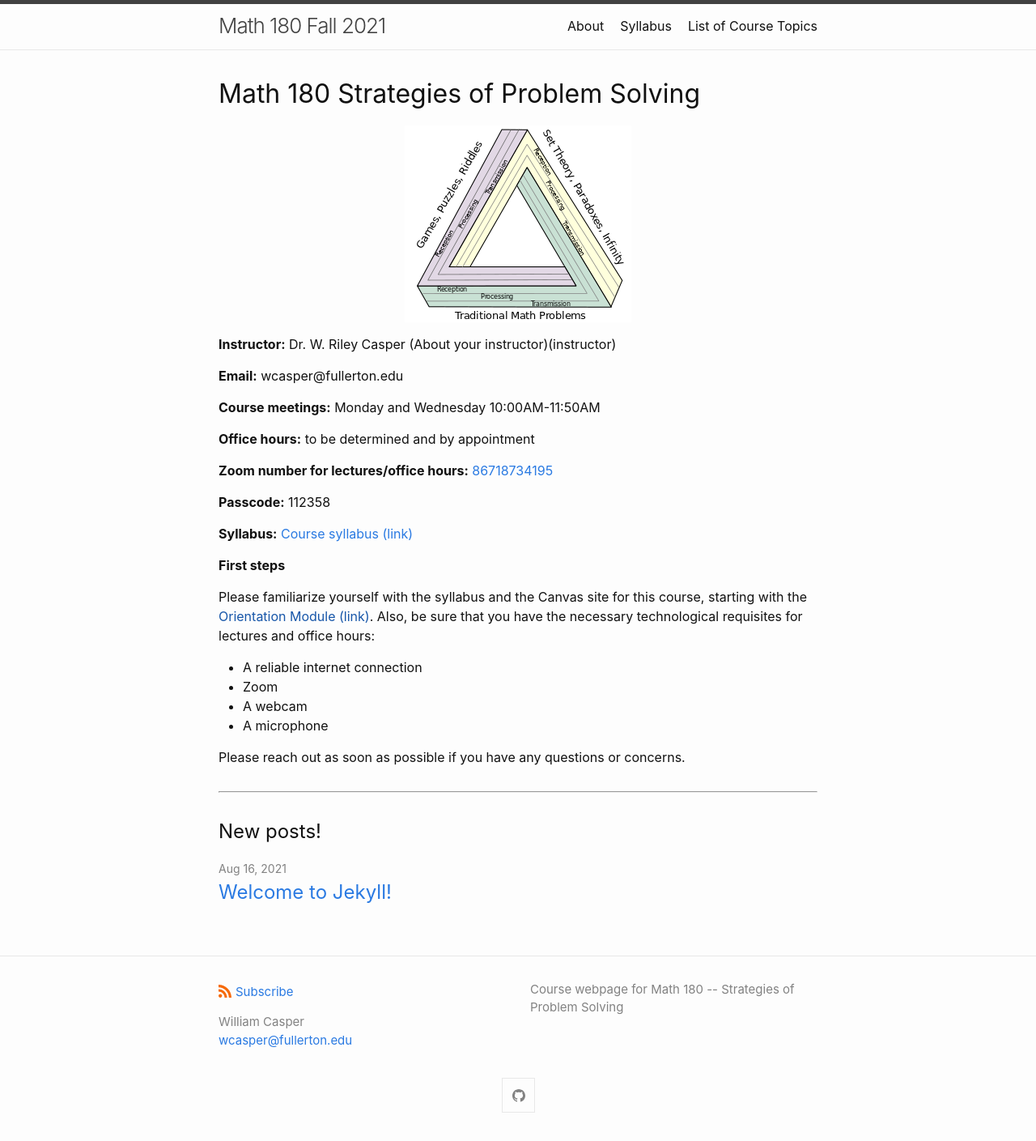
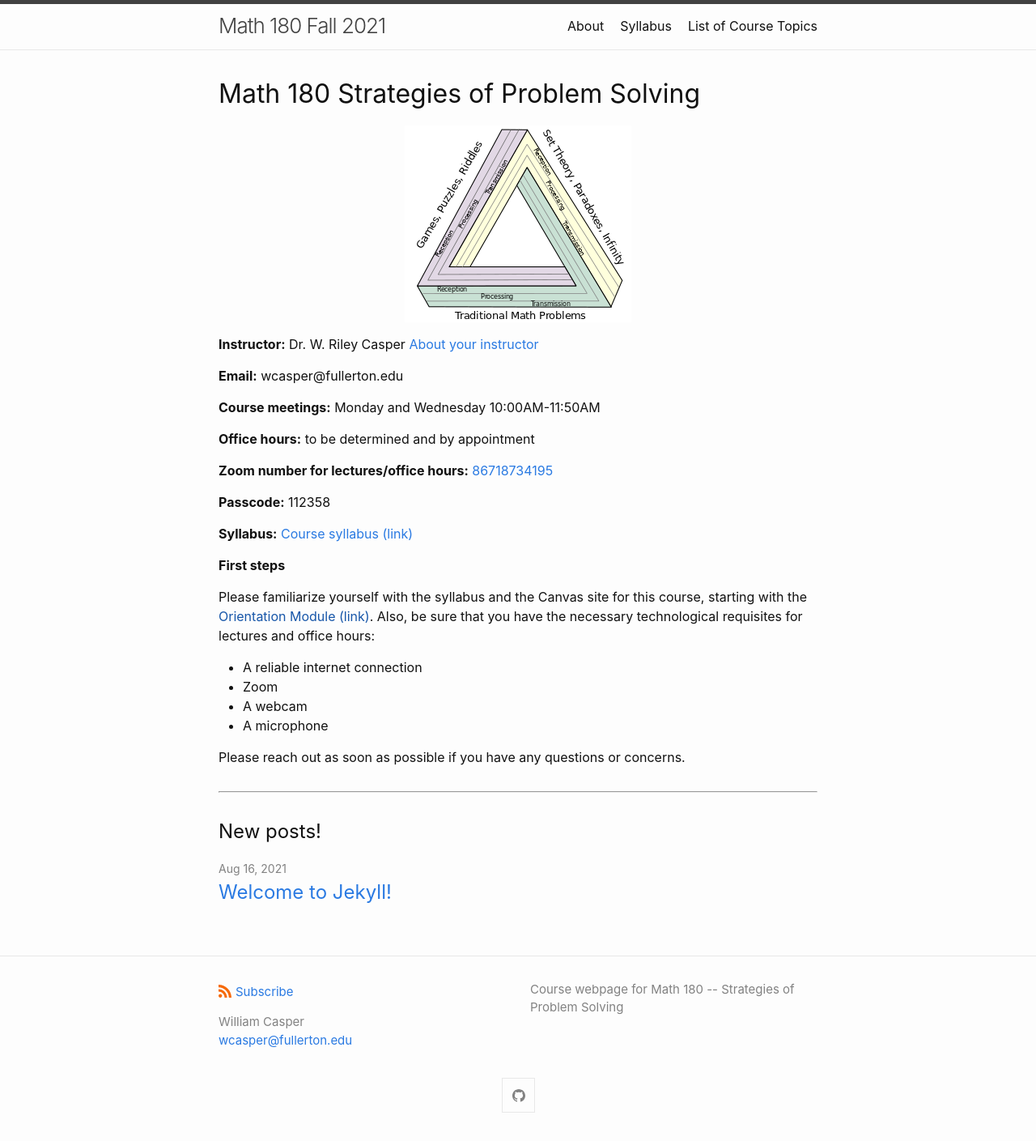
Before and after one commit to wcasper/math180fall2021, a Jekyll site: the page built from index.md, in a window 1280 px wide. Shown: the whole page at 81% size. Built offline with Jekyll 4.4.1, drawn with Linux system fonts in a browser that asks for light colours.

Commit message:
fixed link

```diff
--- a/index.md
+++ b/index.md
@@ -12,7 +12,7 @@ title: Math 180 Strategies of Problem Solving
 <p align="center"><img src="fig/Themes.png"/></p>
 
 
-**Instructor:** Dr. W. Riley Casper (About your instructor)(instructor)
+**Instructor:** Dr. W. Riley Casper [About your instructor](instructor)
 
 **Email:** wcasper@fullerton.edu
 
```
